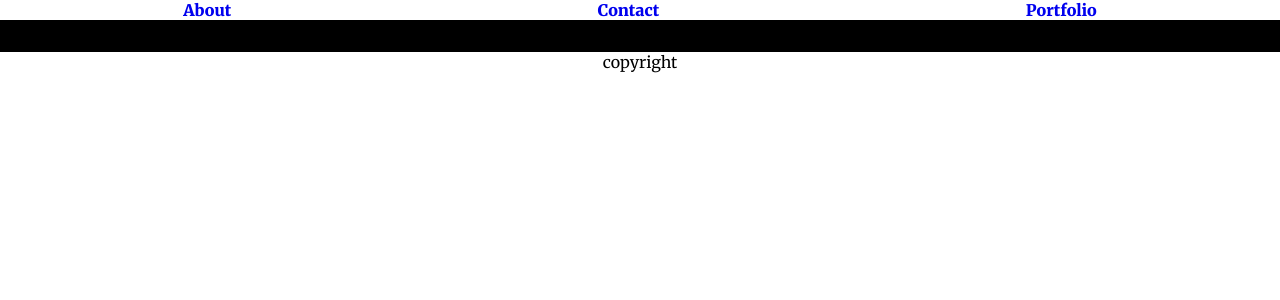
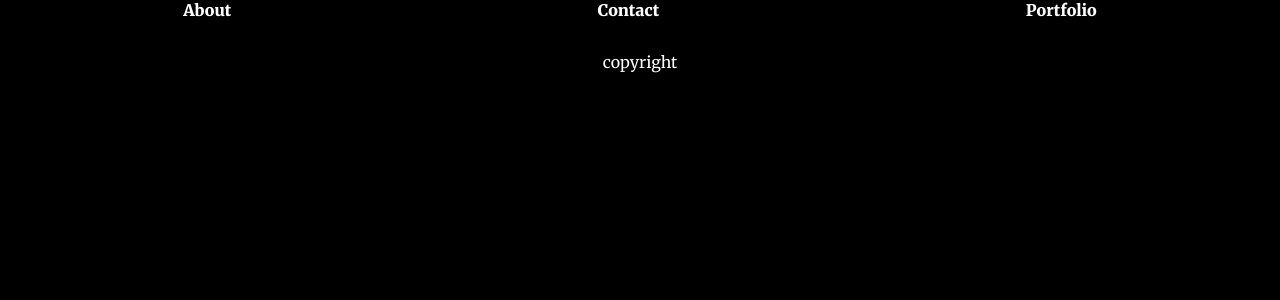
Before and after one commit to EvMad/chain-react, a React (Create React App) app: page /contact in a window 1280 px wide. Shown: the top 300 px of the page. Built offline with nearby package versions, Linux system fonts and the light colour scheme.

Commit message:
changed all backgrounds to black, white text

```diff
--- a/src/App.css
+++ b/src/App.css
@@ -8,7 +8,7 @@
 }
 
 body {
-    background-color: #ffffff;
+    background-color: black;
 }
 
 
@@ -18,6 +18,7 @@ body {
     width: 100%;
     border: 2px;
     padding-bottom: 10px;
+
 
 }
 
--- a/src/components/Footer.js
+++ b/src/components/Footer.js
@@ -3,8 +3,8 @@ import React from 'react';
 function Footer() {
 
 return (
-    <div style={{ display: 'flex', justifyContent: 'Space-Around'}}>
-        <span>copyright</span>
+    <div style={{ display: 'flex', justifyContent: 'Space-Around' }}>
+        <span style={{ color: '#fff' }} >copyright</span>
     </div>
 );
 
--- a/src/components/NavBar.css
+++ b/src/components/NavBar.css
@@ -5,21 +5,22 @@
 }
 
 
-nav {
+li {
     font-weight: 900;
     overflow: hidden;
     text-decoration: none;
+    color: black;
 
 }
 
-nav:link {
-    color: black,
+li:link {
+    color: black;
 }
 
-nav:hover {
-    color: gray,
+li:hover {
+    color: gray;
 }
 
-nav:visited {
-    color: black,
+li:visited {
+    color: black;
 }
--- a/src/components/NavBar.js
+++ b/src/components/NavBar.js
@@ -10,9 +10,9 @@ function NavBar() {
 
                <nav>
                    <ul style={{ listStyle: 'none', display: 'flex', justifyContent: 'Space-Around' }}>
-                       <li><Link style={{ textDecoration: 'none', fontFamily: 'Merriweather', fontWeight: 900 }} to="/about">About</Link></li>
-                       <li><Link style={{ textDecoration: 'none', fontFamily: 'Merriweather', fontWeight: 900 }} to="/contact">Contact</Link></li>
-                       <li><Link style={{ textDecoration: 'none', fontFamily: 'Merriweather', fontWeight: 900 }} to="/projects">Portfolio</Link></li>
+                       <li><Link style={{ color: '#fff', textDecoration: 'none', fontFamily: 'Merriweather', fontWeight: 900 }} to="/about">About</Link></li>
+                       <li><Link style={{ color: '#fff', textDecoration: 'none', fontFamily: 'Merriweather', fontWeight: 900 }} to="/contact">Contact</Link></li>
+                       <li><Link style={{ color: '#fff', textDecoration: 'none', fontFamily: 'Merriweather', fontWeight: 900 }} to="/projects">Portfolio</Link></li>
                    </ul>
                </nav>
 
--- a/src/components/ProjectBox.js
+++ b/src/components/ProjectBox.js
@@ -1,10 +1,10 @@
 import React, {Component} from 'react';
 import './ProjectBox.css';
 import imgOne from './images/1.jpg';
-import { FontAwesomeIcon } from '@fortawesome/react-fontawesome';
-import { faGithubSquare } from '@fortawesome/free-solid-svg-icons';
+// import { FontAwesomeIcon } from '@fortawesome/react-fontawesome';
+// import { faGithubSquare } from '@fortawesome/free-solid-svg-icons';
 
-const element = <FontAwesomeIcon icon={faGithubSquare} />
+// const element = <FontAwesomeIcon icon={faGithubSquare} />
 
 class ProjectBox extends Component {
     render() {
@@ -21,7 +21,7 @@ class ProjectBox extends Component {
                         <a href="https://github.com/EvMad" target="blank" rel="noopener noreferrer"
                             class="read-more">Git<span>Hub</span></a>
                         <div class="icon-links">
-                            <a href="https://github.com/EvMad" target="_blank" rel="noopener noreferrer">{faGithubSquare}</a>
+                            <a href="https://github.com/EvMad" target="_blank" rel="noopener noreferrer"><i></i></a>
 
                         </div>
                     </div>
```
